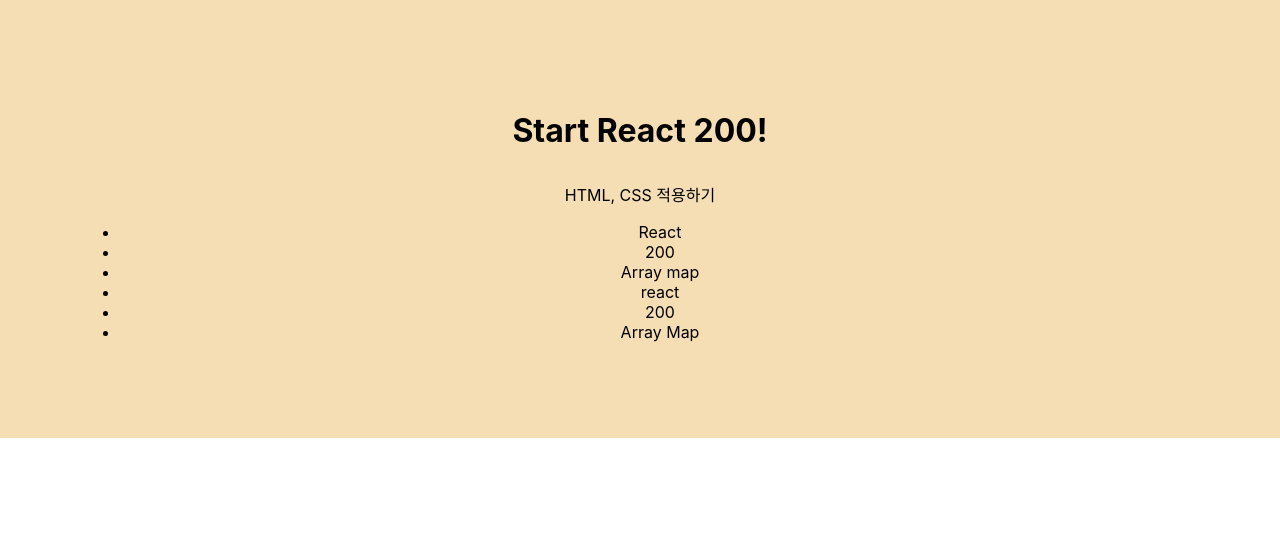
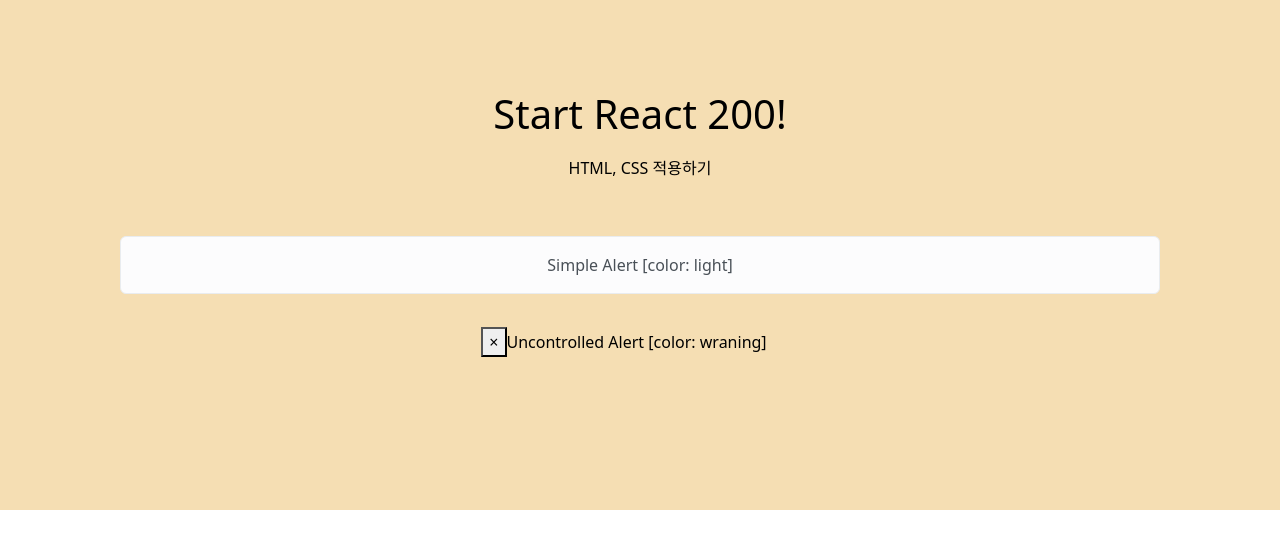
Before and after one commit to dev-chloe/hangout-react200, a React (Create React App) app: page / in a window 1280 px wide. Shown: the top 548 px of the page. Built offline with nearby package versions, Linux system fonts and the light colour scheme.

Commit message:
react200 초급034

```diff
--- a/src/App.js
+++ b/src/App.js
@@ -1,13 +1,14 @@
 import React from 'react';
 import './App.css';
-import ReturnMap from './R033_ReturnMap';
+import ReactstrapAlerts from './R034_ReactstrapAlerts';
+import 'bootstrap/dist/css/bootstrap.css';
 
 function App() {
   return (
     <div>
       <h1>Start React 200!</h1>
       <p>HTML, CSS 적용하기</p>
-      <ReturnMap />
+      <ReactstrapAlerts />
     </div>
   );
 }
--- /dev/null
+++ b/src/R034_ReactstrapAlerts.js
@@ -0,0 +1,21 @@
+import React, { Component } from 'react';
+import { Alert, UncontrolledAlert } from 'reactstrap';
+
+class R034_ReactstrapAlerts extends Component {
+  render() {
+    return (
+      <div>
+        <Alert color="light">
+          Simple Alert [color: light]
+        </Alert>
+        {/* 기본 알람 */}
+        <UncontrolledAlert color="wraning">
+          Uncontrolled Alert [color: wraning]
+        </UncontrolledAlert>
+        {/* 삭제 가능한 알람 */}
+      </div>
+    )
+  }
+}
+
+export default R034_ReactstrapAlerts;
```
